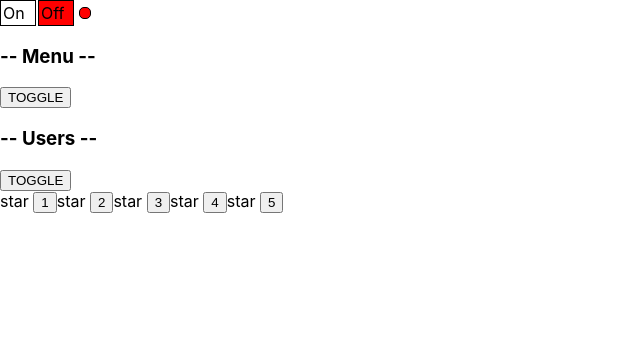
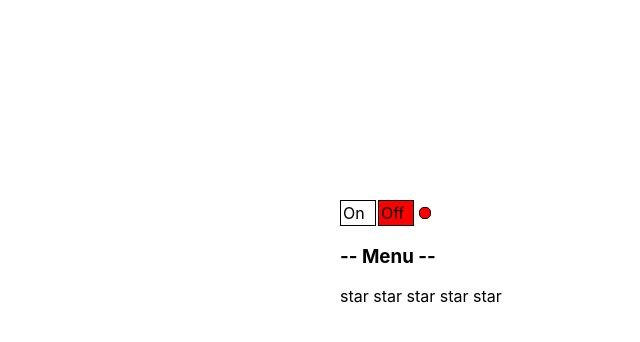
Before and after one commit to tkachiko/my-app, a React (Create React App) app: page / in a window 1280 px wide. Shown: the top 342 px of the page, without its empty margins (0-640 px from the left). Built offline with nearby package versions, Linux system fonts and the light colour scheme.

Commit message:
07 - uncontrolled components

```diff
--- a/src/App.css
+++ b/src/App.css
@@ -1,5 +1,6 @@
 .App {
-  text-align: center;
+  width: 600px;
+  margin: 200px auto;
 }
 
 .App-logo {
--- a/src/App.tsx
+++ b/src/App.tsx
@@ -9,7 +9,7 @@
 function App() {
   console.log('App rendering')
   return (
-    <div>
+    <div className={'App'}>
 {/*      <Accordion titleValue={'Menu'} collapsed={true}/>
       <Accordion titleValue={'Users'} collapsed={false}/>
 
@@ -21,10 +21,7 @@
       <Rating value={5}/>*/}
 
       <OnOff/>
-
       <UncontrolledAccordion titleValue={'Menu'}/>
-      <UncontrolledAccordion titleValue={'Users'}/>
-
       <UncontrolledRating/>
     </div>
   );
--- a/src/components/UncontrolledAccordion/UncontrolledAccordion.tsx
+++ b/src/components/UncontrolledAccordion/UncontrolledAccordion.tsx
@@ -6,30 +6,32 @@
 }
 
 function UncontrolledAccordion(props: AccordionPropsType) {
-  console.log('Accordion rendering')
-  const [collapsed, setCollapsed] = useState(true)
+  console.log('Accordion rendering');
+  const [collapsed, setCollapsed] = useState(true);
   return <>
-  <AccordionTitle title={props.titleValue}/><button onClick={() => setCollapsed(!collapsed)}>TOGGLE</button>
-  {!collapsed && <AccordionBody/>}
-  </>
+    <AccordionTitle title={props.titleValue} setCollapsed={setCollapsed} collapsed={collapsed}/>
+    {!collapsed && <AccordionBody/>}
+  </>;
 }
 
 type AccordionTitlePropsType = {
-  title: string,
+  title: string
+  setCollapsed: (collapsed: boolean) => void
+  collapsed: boolean
 }
 
 function AccordionTitle(props: AccordionTitlePropsType) {
-  console.log('AccordionTitle rendered')
-  return <h3>-- {props.title} --</h3>
+  console.log('AccordionTitle rendered');
+  return <h3 onClick={() => props.setCollapsed(!props.collapsed)}>-- {props.title} --</h3>;
 }
 
 function AccordionBody() {
-  console.log('AccordionBody rendered')
+  console.log('AccordionBody rendered');
   return <ul>
     <li>1</li>
     <li>2</li>
     <li>3</li>
-  </ul>
+  </ul>;
 }
 
 export default UncontrolledAccordion;
--- a/src/components/UncontrolledRating/UncontrolledRating.tsx
+++ b/src/components/UncontrolledRating/UncontrolledRating.tsx
@@ -5,27 +5,28 @@
 }
 
 export function UncontrolledRating() {
-  console.log('Rating rendered')
-  const [star, setStar] = useState(0)
-    return (
-      <div>
-        <Star selected={star > 0}/><button onClick={() => setStar(1)}>1</button>
-        <Star selected={star > 1}/><button onClick={() => setStar(2)}>2</button>
-        <Star selected={star > 2}/><button onClick={() => setStar(3)}>3</button>
-        <Star selected={star > 3}/><button onClick={() => setStar(4)}>4</button>
-        <Star selected={star > 4}/><button onClick={() => setStar(5)}>5</button>
-      </div>
-    )
+  console.log('Rating rendered');
+  const [value, setValue] = useState(0);
+  return (
+    <div>
+      <Star selected={value > 0} setValue={setValue} value={1}/>
+      <Star selected={value > 1} setValue={setValue} value={2}/>
+      <Star selected={value > 2} setValue={setValue} value={3}/>
+      <Star selected={value > 3} setValue={setValue} value={4}/>
+      <Star selected={value > 4} setValue={setValue} value={5}/>
+    </div>
+  );
 }
 
 type StarPropsType = {
-  selected: boolean,
+  selected: boolean
+  value: 1 | 2 | 3 | 4 | 5
+  setValue: (value: 1 | 2 | 3 | 4 | 5) => void
 }
 
 function Star(props: StarPropsType) {
-  console.log('Star rendered')
-  if (props.selected) {
-    return <span><b>star</b> </span>
-  }
-  return <span>star </span>
+  console.log('Star rendered');
+  return <span onClick={() => props.setValue(props.value)}>
+    {props.selected ? <b>star </b> : 'star '}
+  </span>;
 }
```
